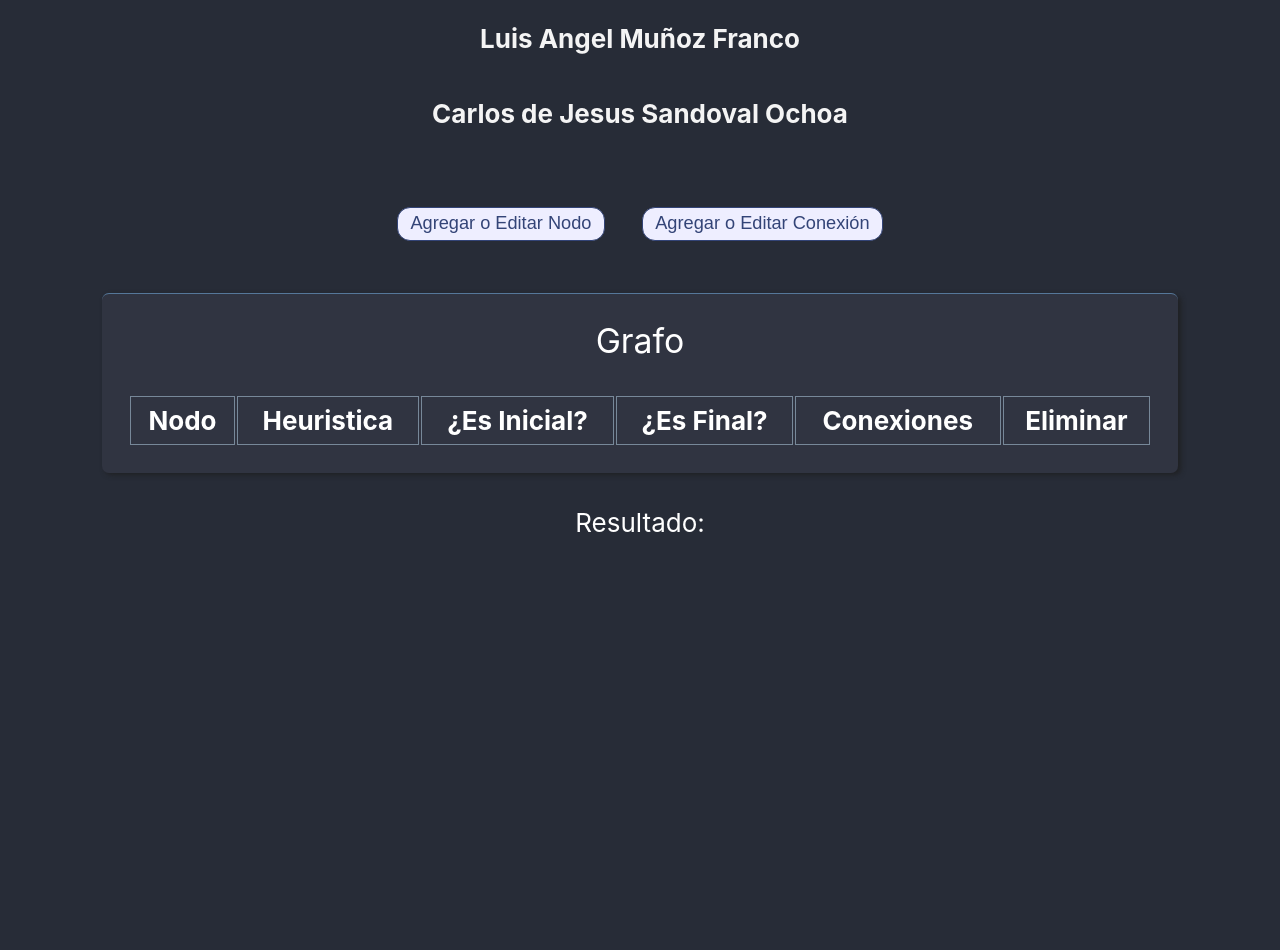
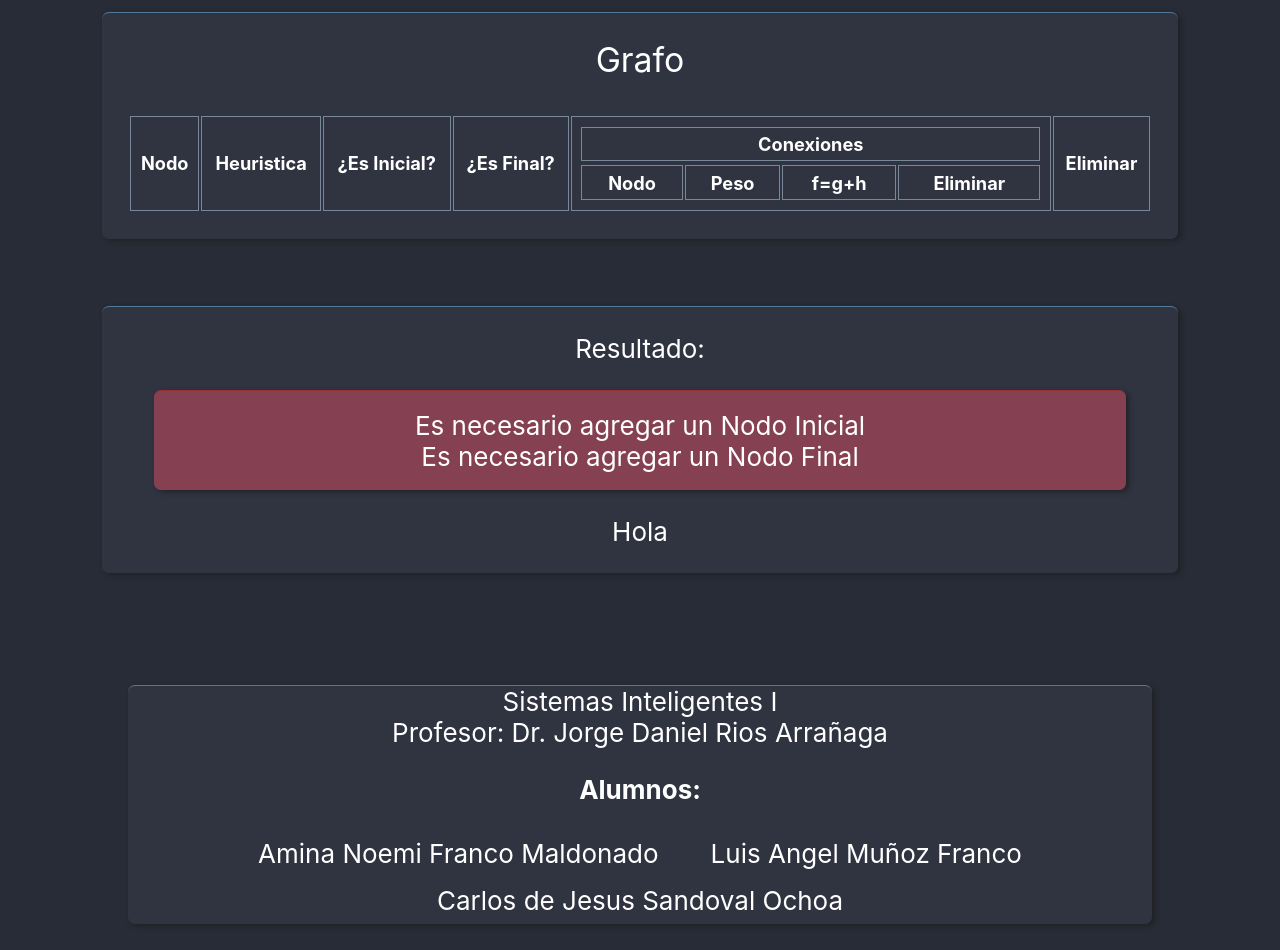
Before and after one commit to FenixAlive/a-estrella, a React (Create React App) app: page / in a window 1280 px wide. Shown: the part 200-1150 px from the top of the page. Before the commit the page ends 800 px from the top, so only its background shows below. Built offline with nearby package versions, Linux system fonts and the light colour scheme.

Commit message:
Falta hacer aEstrella

```diff
--- a/src/App.css
+++ b/src/App.css
@@ -4,7 +4,6 @@
 body {
   text-align: center;
   background-color: #272c37;
-
   color: white;
 }
 .App-header{
@@ -41,7 +40,6 @@ body {
   outline: none;
 }
 .btnRed {
-  margin-left: 1em;
   padding: .3em .7em;
   border-radius: 13px;
   background-color: #e77;
@@ -64,11 +62,11 @@ body {
 .nuevoNodo{
   text-align: center;
   font-size: .9em;
-  background-color: #357;
+  background-color: rgba(70,70,90,0.3);
   color: #ddf;
   margin: 1em;
   padding: 1em;
-  border: 1px solid #579;
+  border-top: 1px solid #579;
   box-shadow: 3px 2px 5px rgba(30,30,30,0.75);
   border-radius: 7px;
   width: 80%;
@@ -86,6 +84,7 @@ input[type="text"]{
   font-size: .9em;
   border-radius: 3px;
   border: 1px solid #579;
+  color: #345;
 }
 /* checkbox */
 .check{
@@ -108,7 +107,17 @@ input[type="text"]{
   border-top: 1px solid #579;
   box-shadow: 3px 2px 5px rgba(30,30,30,0.75);
   border-radius: 7px;
-  background-color: rgba(70,70,90,0.3)
+  background-color: rgba(70,70,90,0.3);
+}
+.res{
+  margin: 1.3em;
+  padding: 1em;
+  width: 80%;
+  height: 100%;
+  border-top: 1px solid #579;
+  box-shadow: 3px 2px 5px rgba(30,30,30,0.75);
+  border-radius: 7px;
+  background-color: rgba(70,70,90,0.3);
 }
 .error{
   border-top: 1px solid #933;
@@ -134,8 +143,40 @@ th{
   border: 1px solid #789;
   margin: .01em;
   padding: .3em;
+  font-size: .7em;
 }
 td{
   border: 1px solid #345;
   padding: .3em;
 }
+.ptconex{
+  display: inline-table;
+  text-align: center;
+  width: 100%;
+}
+.tconex{
+  width: auto;
+  font-size: .7em;
+  padding: .3em!important;
+  margin: 0!important;
+}
+main{
+  margin: 0;
+  margin-bottom: 3em;
+}
+.names{
+  margin: auto;
+  margin-bottom: 1em;
+  width: 80%;
+  border-top: 1px solid #579;
+  box-shadow: 3px 2px 5px rgba(30,30,30,0.75);
+  border-radius: 7px;
+  background-color: rgba(70,70,90,0.3);
+}
+.name{
+  margin: 0.3em 1em;
+  display: inline-block;
+}
+.res{
+  min-height: 3em;
+}
--- a/src/App.js
+++ b/src/App.js
@@ -2,6 +2,7 @@ import React, { Component } from 'react';
 import NuevoNodo from './NuevoNodo'
 import NuevaConexion from './NuevaConexion'
 import Grafo from './Grafo'
+import Resultado from './Resultado'
 import './App.css';
 
 export default class App extends Component {
@@ -14,6 +15,8 @@ export default class App extends Component {
       nConexion: false,
       hayInicial: false,
       hayFinal: false,
+      posInicial: '',
+      posFinal: '',
       nodos: {}
     };
   }
@@ -39,18 +42,41 @@ export default class App extends Component {
     if(datos.nombre in nodos === false){
       nodos[datos.nombre] = {};
       nodos[datos.nombre]['conexiones'] = {};
+    }else{
+      // tiene conexiones, hay que cambiar el dato de suma final dentro de la misma
+      Object.keys(nodos[datos.nombre]['conexiones']).map(conex=>
+        nodos[datos.nombre]['conexiones'][conex]['final'] = parseFloat(nodos[datos.nombre]['conexiones'][conex]['peso'])+parseFloat(datos.heuristica)
+      )
+      //si ya existia y era inicial o Final
+      if(nodos[datos.nombre].esInicial && datos.esFinal){
+          this.setState(()=>{
+            return {
+              hayInicial: false,
+              posInicial: ''
+            }
+          })
+      }else if(nodos[datos.nombre].esFinal && datos.esInicial){
+        this.setState(()=>{
+          return {
+            hayFinal: false,
+            posFinal: ''
+          }
+        })
+      }
     }
     if(datos.esInicial){
       this.setState(()=>{
         return {
-          hayInicial: true
+          hayInicial: true,
+          posInicial: datos.nombre
+
         }
       })
-    }
-    if(datos.esFinal){
+    }else if(datos.esFinal){
       this.setState(()=>{
         return {
-          hayFinal: true
+          hayFinal: true,
+          posFinal: datos.nombre
         }
       })
     }
@@ -58,7 +84,7 @@ export default class App extends Component {
     nodos[datos.nombre]['esInicial'] = datos.esInicial;
     nodos[datos.nombre]['esFinal'] = datos.esFinal;
 
-    console.log("Nuevo nodo: ", nodos);
+    // console.log("Nuevo nodo: ", nodos);
     this.setState(()=>{
       return {
         nodos: nodos
@@ -82,15 +108,19 @@ export default class App extends Component {
       console.log("No se puede crear conexión en el nodo: ", datos.nodoDos);
     }
     if(ok){
-      nodosConex[datos.nodoUno]['conexiones'][datos.nodoDos] = datos.peso;
-      nodosConex[datos.nodoDos]['conexiones'][datos.nodoUno] = datos.peso;
+      nodosConex[datos.nodoUno]['conexiones'][datos.nodoDos] = {};
+      nodosConex[datos.nodoUno]['conexiones'][datos.nodoDos]['peso'] = datos.peso;
+      nodosConex[datos.nodoUno]['conexiones'][datos.nodoDos]['final'] =parseFloat(datos.peso)+parseFloat(nodosConex[datos.nodoUno]['heuristica']);
+      nodosConex[datos.nodoDos]['conexiones'][datos.nodoUno] = {};
+      nodosConex[datos.nodoDos]['conexiones'][datos.nodoUno]['peso'] = parseFloat(datos.peso);
+      nodosConex[datos.nodoDos]['conexiones'][datos.nodoUno]['final'] =parseFloat(datos.peso)+parseFloat(nodosConex[datos.nodoDos]['heuristica']);
       divError.classList.add("ocultar");
       this.setState(()=>{
         return {
           nodos: nodosConex
         }
       })
-      console.log(this.state);
+      // console.log(this.state);
     }else{
       divError.classList.remove("ocultar");
     }
@@ -113,7 +143,6 @@ export default class App extends Component {
         }
       })
     }
-
     delete nodosCopy[nodo];
     Object.keys(nodosCopy).map(nNodo=>
       delete nodosCopy[nNodo]['conexiones'][nodo]
@@ -124,28 +153,72 @@ export default class App extends Component {
       }
     })
   }
-
+  eliminarConex = (nodoP, nodoC)=>{
+    var nodosCopy = Object.assign({}, this.state.nodos);
+    delete nodosCopy[nodoP]['conexiones'][nodoC];
+    delete nodosCopy[nodoC]['conexiones'][nodoP];
+    this.setState(()=>{
+      return {
+        nodos: nodosCopy
+      }
+    })
+  }
   render() {
     return (
       <div className="App">
         <header className="App-header">
           <h1>Algoritmo A estrella</h1>
-          <h3>Alumnos:</h3>
-          <h5>Amina Noemi Franco Maldonado</h5>
-          <h5>Luis Angel Muñoz Franco</h5>
-          <h5>Carlos de Jesus Sandoval Ochoa</h5>
+
         </header>
         <main className="App-main">
           <div id="errorConex" className="error ocultar"></div>
           <div className="buttons">
-            <button className={this.state.nNodo ? "btnNone" : "btn"} onClick={this.crearNodo}>Agregar o Editar Nodo</button>
-            <button className={this.state.nConexion ? "btnNone" : "btn"} onClick={this.crearConexion}>Agregar o Editar Conexión</button>
+            <button
+              className={this.state.nNodo ? "btnNone" : "btn"}
+              onClick={this.crearNodo}>
+                Agregar o Editar Nodo
+              </button>
+            <button
+              className={this.state.nConexion ? "btnNone" : "btn"}
+              onClick={this.crearConexion}>
+                Agregar o Editar Conexión
+            </button>
           </div>
-          <NuevoNodo mostrar={this.state.nNodo} nuevosDatosNodo={this.nuevosDatosNodo} cancelarNodo={this.crearNodo} hayInicial={this.state.hayInicial} hayFinal={this.state.hayFinal} />
-          <NuevaConexion mostrar={this.state.nConexion} nuevosDatosConexion={this.nuevosDatosConexion} cancelarConexion={this.crearConexion} />
-          <Grafo nodos={this.state.nodos} eliminar={this.eliminarNodo}/>
-          <div className="res">Resultado:</div>
+          <NuevoNodo
+            mostrar={this.state.nNodo}
+            nuevosDatosNodo={this.nuevosDatosNodo}
+            cancelarNodo={this.crearNodo}
+            hayInicial={this.state.hayInicial}
+            hayFinal={this.state.hayFinal}
+          />
+          <NuevaConexion
+            mostrar={this.state.nConexion}
+            nuevosDatosConexion={this.nuevosDatosConexion}
+            cancelarConexion={this.crearConexion}
+          />
+          <Grafo
+            nodos={this.state.nodos}
+            eliminar={this.eliminarNodo}
+            eliminarConex={this.eliminarConex}
+          />
+          <Resultado
+            hayInicial={this.state.hayInicial}
+            posInicial={this.state.posInicial}
+            hayFinal={this.state.hayFinal}
+            posFinal={this.state.posFinal}
+            nodos={this.state.nodos}
+          />
         </main>
+        <footer className="names">
+          <div className="title">Sistemas Inteligentes I</div>
+          <div className="title">Profesor: Dr. Jorge Daniel Rios Arrañaga</div>
+          <div>
+            <h3 className="title">Alumnos:</h3>
+            <span className="name">Amina Noemi Franco Maldonado</span>
+            <span className="name">Luis Angel Muñoz Franco</span>
+            <span className="name">Carlos de Jesus Sandoval Ochoa</span>
+          </div>
+        </footer>
       </div>
     );
   }
--- a/src/Grafo.js
+++ b/src/Grafo.js
@@ -13,7 +13,7 @@ export default class Grafo extends Component {
   render() {
     const rawNodos = this.props.nodos;
     const nodos = Object.keys(rawNodos).map(nNodo =>
-      <TablaGrafo key={nNodo} nNodo={nNodo} nodo={rawNodos[nNodo]} eliminar={this.props.eliminar}/>
+      <TablaGrafo key={nNodo} nNodo={nNodo} nodo={rawNodos[nNodo]} eliminar={this.props.eliminar} eliminarConex={this.props.eliminarConex}/>
     )
     return (
       <div className="grafo">
@@ -26,13 +26,25 @@ export default class Grafo extends Component {
                   <th>Heuristica</th>
                   <th>¿Es Inicial?</th>
                   <th>¿Es Final?</th>
-                  <th>Conexiones</th>
+                  <th>
+                    <table>
+                      <thead>
+                        <tr className="ptconex"><th>Conexiones</th></tr>
+                        <tr className="ptconex">
+                            <th className="tconex">Nodo</th>
+                            <th className="tconex">Peso</th>
+                            <th className="tconex">f=g+h</th>
+                            <th className="tconex">Eliminar</th>
+                        </tr>
+                      </thead>
+                    </table>
+                  </th>
                   <th>Eliminar</th>
                 </tr>
               </thead>
               <tbody>
-              {nodos}
-            </tbody>
+                {nodos}
+              </tbody>
             </table>
         </div>
       </div>
--- a/src/NuevaConexion.js
+++ b/src/NuevaConexion.js
@@ -71,14 +71,14 @@ export default class NuevaConexion extends Component {
       if (this.props.mostrar){
         return (
           <div className="nuevoNodo">
-            <div className="titulo">Nueva Conexión</div>
+            <div className="titulo">Agrega o Edita una Conexión</div>
             <form action="">
               <input type="text" placeholder="Nombre del Primer Nodo" onChange={this.handleNodoUno} value={this.state.nodoUno}/>
               <input type="text" placeholder="Nombre del Segundo Nodo" onChange={this.handleNodoDos} value={this.state.nodoDos}/>
               <input type="text" placeholder="Peso de la Conexión" onChange={this.handlePeso} value={this.state.peso}/>
               <div id="errorConex2" className="error ocultar"></div>
               <div className="botones">
-                <button className="btn" onClick={this.datosForm}>Crear Conexión</button>
+                <button className="btn" onClick={this.datosForm}>Enviar</button>
                 <button className="btnRed" onClick={this.cancelar}>Cancelar</button>
               </div>
             </form>
--- /dev/null
+++ b/src/Resultado.js
@@ -0,0 +1,58 @@
+import React, { Component } from 'react';
+
+
+export default class Resultado extends Component {
+
+  constructor(props) {
+    super(props);
+
+    this.state = {
+    };
+  }
+  error=()=>{
+    var divError = document.getElementById("errorRes");
+    divError.innerHTML = '';
+    var val = 1;
+    if(!this.props.hayInicial){
+      divError.insertAdjacentHTML('beforeend', `<div>Es necesario agregar un Nodo Inicial</div>`);
+      val=0;
+    }
+    if(!this.props.hayFinal){
+      divError.insertAdjacentHTML('beforeend', `<div>Es necesario agregar un Nodo Final</div>`);
+      val=0;
+    }
+    if(!val){
+      divError.classList.remove("ocultar");
+    }else {
+      divError.classList.add("ocultar");
+      this.aEstrella();
+    }
+  }
+  componentDidMount(){
+    this.error()
+  }
+  componentDidUpdate(){
+    this.error()
+  }
+  aEstrella=()=>{
+    console.log(this.props.nodos);
+    console.log(this.props.hayInicial, this.props.hayFinal);
+    console.log(this.props.posInicial, this.props.posFinal);
+  const nodos = this.props.nodos;
+  var listaAbierta = [];
+  var listaCerrada = [];
+  var posInicial = this.props.posInicial;
+  var posFinal = this.props.posFinal;
+  var posActual = posInicial;
+  }
+  render() {
+    return (
+      <div className="res">
+        <div className="title">Resultado:</div>
+        <div id="errorRes" className="error ocultar"></div>
+        <div className="contRes">Hola {this.state.count}</div>
+      </div>
+    );
+  }
+
+}
--- a/src/TablaGrafo.js
+++ b/src/TablaGrafo.js
@@ -24,7 +24,7 @@ export default class TablaGrafo extends Component {
         <td>{nodo.esInicial ? "si" : ""}</td>
         <td>{nodo.esFinal ? "si" : ""}</td>
         <td>
-          {Object.keys(nodo.conexiones).map(conex => <Conexiones key={conex} nodo={conex} conex={nodo.conexiones[conex]}/>)}
+          {Object.keys(nodo.conexiones).map(conex => <Conexiones key={conex} nodoP={nNodo} nodo={conex} conex={nodo.conexiones[conex]} eliminarConex={this.props.eliminarConex}/>)}
         </td>
         <td><button ref={nNodo} className="btnRed" onClick={this.eliminar}>X</button></td>
       </tr>
```
Also changed, not shown: src/Conexiones.js (+13 -1 lines), src/NuevoNodo.js (+31 -12 lines).
